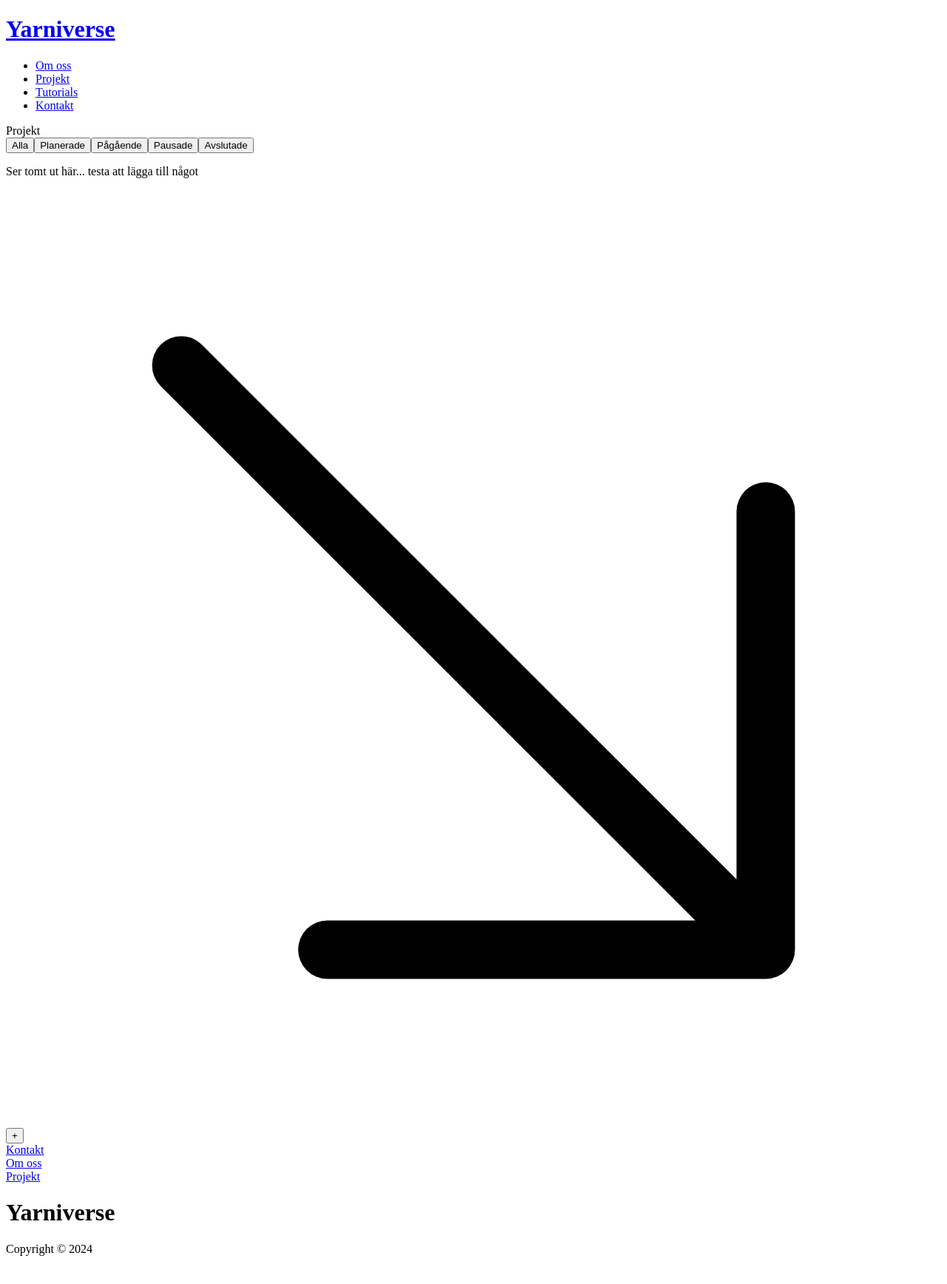
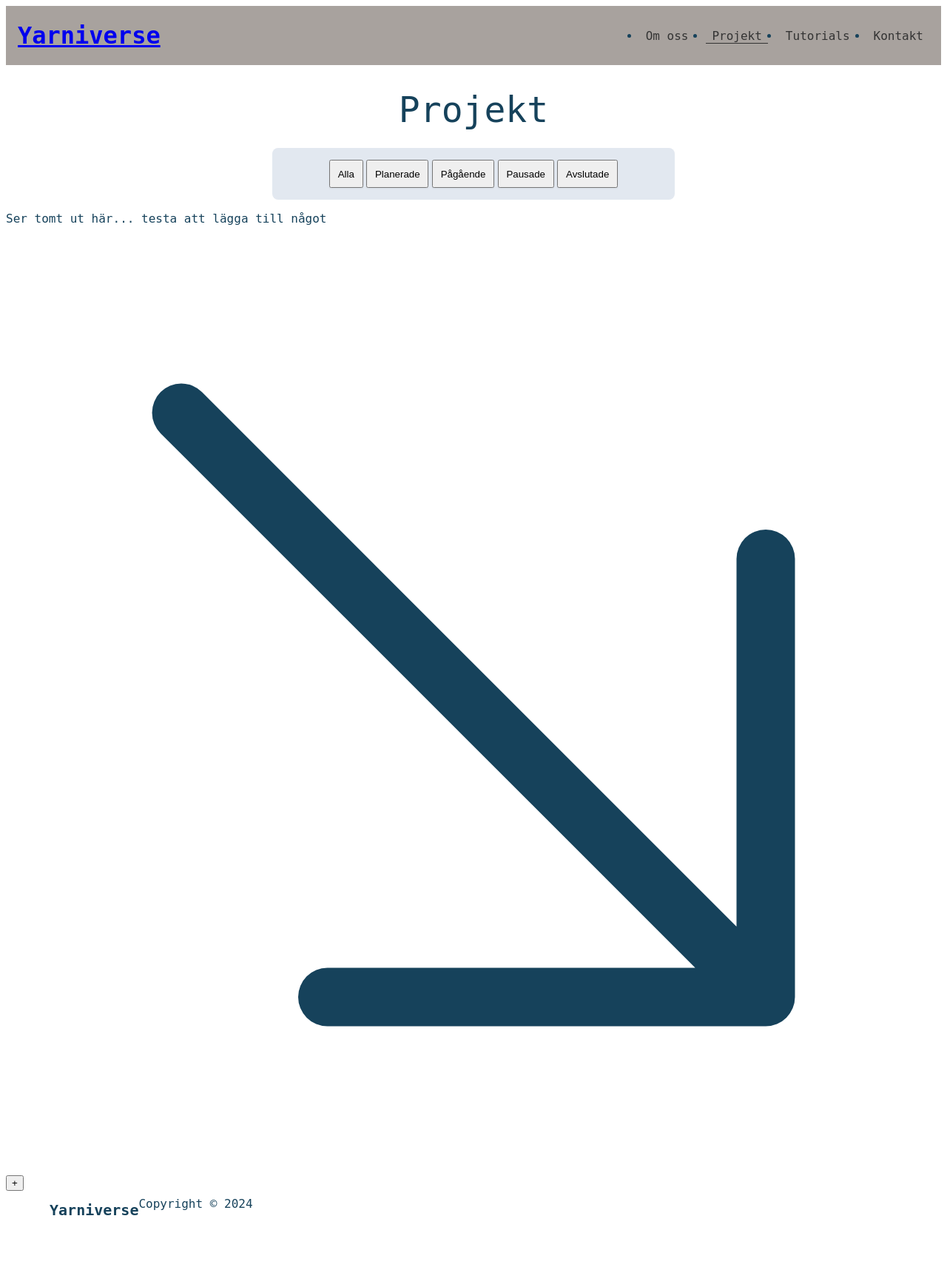
Before and after one commit to sallymaria99/Yarniverse, a React app: page /projekt in a window 1280 px wide. Shown: the top 1736 px of the page at 74% size. Before the commit the page ends 1706 px from the top, so only its background shows below. Built offline with nearby package versions, Linux system fonts and the light colour scheme; the HTML template or start-up script is replaced by a standard one.

Commit message:
trying to fix som styling

```diff
--- a/src/AppLayout.tsx
+++ b/src/AppLayout.tsx
@@ -2,19 +2,32 @@ import { Outlet } from "react-router-dom";
 import Header from "./components/Header";
 import Footer from "./components/Footer";
 import { ProjektProvider } from "./context/ProjektContext";
+import styled from "styled-components";
 
 function AppLayout() {
   return (
     <ProjektProvider>
-      <div className="flex flex-col min-h-screen font-mono">
+      <StyledAppLayout>
         <Header />
-        <main className="flex-grow">
+        <MainContent>
           <Outlet />
-        </main>
+        </MainContent>
         <Footer />
-      </div>
+      </StyledAppLayout>
     </ProjektProvider>
   );
 }
 
 export default AppLayout;
+
+const StyledAppLayout = styled.main`
+  display: flex;
+  flex-direction: column;
+  min-height: 100vh;
+  font-family: "Mono", sans-serif;
+  color: #16425b;
+`;
+
+const MainContent = styled.main`
+  flex-grow: 1;
+`;
--- a/src/components/Footer.tsx
+++ b/src/components/Footer.tsx
@@ -1,25 +1,65 @@
 import { Link } from "react-router-dom";
+import styled from "styled-components";
 
 function Footer() {
   return (
     <>
-      <footer className="bg-stone-500 font-mono">
-        <div className="text-sm">
+      <StyledFooter>
+        <FooterNav>
           <div>
-            <Link to={"/contact"}>Kontakt</Link>
+            <FooterLink to={"/contact"}>Kontakt</FooterLink>
           </div>
           <div>
-            <Link to={"/about"}>Om oss</Link>
+            <FooterLink to={"/about"}>Om oss</FooterLink>
           </div>
           <div>
-            <Link to={"/projekt"}>Projekt</Link>
+            <FooterLink to={"/projekt"}>Projekt</FooterLink>
           </div>
-        </div>
-        <h1 className="text-center text-xl pb-2">Yarniverse</h1>
-        <div className="text-sm text-center">Copyright © 2024</div>
-      </footer>
+        </FooterNav>
+        <FooterTitle>Yarniverse</FooterTitle>
+        <Copyright>Copyright © 2024</Copyright>
+      </StyledFooter>
     </>
   );
 }
 
 export default Footer;
+
+const StyledFooter = styled.footer`
+  background-color: white;
+  font-family: "mono", sans-serif;
+  display: flex;
+  flex-direction: row;
+`;
+
+const FooterNav = styled.div`
+  font-size: 0.875rem;
+  padding: 1rem 0;
+`;
+
+const FooterLink = styled(Link)`
+  display: block;
+  color: #fff;
+  padding: 0.5rem 0;
+  text-decoration: none;
+
+  &:hover {
+    text-decoration: underline;
+  }
+`;
+
+const FooterTitle = styled.h1`
+  text-align: center;
+  font-size: 1.25rem;
+  padding-bottom: 0.5rem;
+  align-items: center;
+  justify-content: center;
+`;
+
+const Copyright = styled.div`
+  font-size: 0.875;
+  text-align: center;
+  padding: 0.5rem 0;
+  align-items: center;
+  justify-content: center;
+`;
--- a/src/components/Header.tsx
+++ b/src/components/Header.tsx
@@ -1,30 +1,93 @@
 import { NavLink } from "react-router-dom";
+import styled from "styled-components";
 
 function Header() {
   return (
     <>
-      <header className="flex justify-between items-center px-4 bg-stone-500 h-12">
-        <h1 className="flex-grow-0">
+      <StyledHeader>
+        <Title>
           <NavLink to={"/"}>Yarniverse</NavLink>
-        </h1>
-        <nav className="flex-grow">
-          <ul className="flex flex-row gap-4 justify-end">
-            <li>
-              <NavLink to={"/about"}>Om oss</NavLink>
-            </li>
-            <li>
-              <NavLink to={"/projekt"}>Projekt</NavLink>
-            </li>
-            <li>
-              <NavLink to={"/tutorials"}>Tutorials</NavLink>
-            </li>
-            <li>
-              <NavLink to={"/contact"}>Kontakt</NavLink>
-            </li>
-          </ul>
-        </nav>
-      </header>
+        </Title>
+        <Navigation>
+          <NavList>
+            <NavItem>
+              <NavLink
+                to={"/about"}
+                style={({ isActive }) => (isActive ? activeStyle : undefined)}
+              >
+                Om oss
+              </NavLink>
+            </NavItem>
+            <NavItem>
+              <NavLink
+                to={"/projekt"}
+                style={({ isActive }) => (isActive ? activeStyle : undefined)}
+              >
+                Projekt
+              </NavLink>
+            </NavItem>
+            <NavItem>
+              <NavLink
+                to={"/tutorials"}
+                style={({ isActive }) => (isActive ? activeStyle : undefined)}
+              >
+                Tutorials
+              </NavLink>
+            </NavItem>
+            <NavItem>
+              <NavLink
+                to={"/contact"}
+                style={({ isActive }) => (isActive ? activeStyle : undefined)}
+              >
+                Kontakt
+              </NavLink>
+            </NavItem>
+          </NavList>
+        </Navigation>
+      </StyledHeader>
     </>
   );
 }
 export default Header;
+
+const StyledHeader = styled.header`
+  display: flex;
+  justify-content: space-between;
+  align-items: center;
+  padding: 1rem;
+  background-color: #a8a29e;
+  height: 3rem;
+`;
+
+const Title = styled.h1`
+  flex-grow: 0;
+`;
+
+const Navigation = styled.nav`
+  flex-grow: 1;
+`;
+
+const NavList = styled.ul`
+  display: flex;
+  flex-direction: row;
+  gap: 1rem;
+  justify-content: flex-end;
+`;
+
+const NavItem = styled.li`
+  position: relative;
+
+  a {
+    color: #333;
+    text-decoration: none;
+    padding: 0%.5rem 0;
+
+    a:hover {
+      border-bottom: 2px solid #333;
+    }
+  }
+`;
+
+const activeStyle = {
+  borderBottom: "1.5px solid #333",
+};
--- a/src/pages/HomePage.tsx
+++ b/src/pages/HomePage.tsx
@@ -1,5 +1,6 @@
 import React from "react";
 import { useNavigate } from "react-router-dom";
+import styled from "styled-components";
 
 export interface ImageCard {
   title: string;
@@ -16,34 +17,25 @@ const ImageCard: React.FC<ImageCard> = ({
 }) => {
   const navigate = useNavigate(); // Använder för att kunna klicka på mina cards
   return (
-    <div
-      className="relative h-72 cursor-pointer"
-      onClick={() => navigate(path)}
-    >
-      <img src={image} alt={title} className="w-full h-full object-cover" />
-      <div className="absolute inset-0 bg-black bg-opacity-70 opacity-0 hover:opacity-100 flex justify-center items-center transition-opacity duration-300">
-        <div className="text-center px-4">
-          {title && (
-            <h4 className="text-white text-lg font-bold mb-2">{title}</h4>
-          )}
-          {description && <p className="text-white">{description}</p>}
-        </div>
-      </div>
-    </div>
+    <ImageCardContainer onClick={() => navigate(path)}>
+      <CardImage src={image} alt={title} />
+      <Overlay className="overlay">
+        {title && <Title>{title}</Title>}
+        {description && <Description>{description}</Description>}
+      </Overlay>
+    </ImageCardContainer>
   );
 };
 
 function HomePage() {
   return (
-    <div className="flex flex-col justify-center items-center">
-      <div className="text-center font-mono text-4xl pt-16">
-        Yarniverse - ditt egna skaparuniversum
-      </div>
-      <div className="pt-12 font-mono text-center">
+    <HomePageContainer>
+      <MainTitle>Yarniverse - ditt egna skaparuniversum</MainTitle>
+      <Subtitle>
         En app där du samlar allt på ett ställe – dina mönster, projekt, dagbok
         och inspiration
-      </div>
-      <div className="grid grid-cols-3 gap-8 pt-36 w-full max-w-4xl font-mono mb-10">
+      </Subtitle>
+      <CardGrid>
         <ImageCard
           key="1"
           title="TUTORIAL"
@@ -63,8 +55,81 @@ function HomePage() {
           description=""
           path=""
         />
-      </div>
-    </div>
+      </CardGrid>
+    </HomePageContainer>
   );
 }
 export default HomePage;
+
+const ImageCardContainer = styled.div`
+  position: relative;
+  height: 18rem;
+  cursor: pointer;
+  &:hover .overlay {
+    opacity: 1;
+  }
+`;
+
+const CardImage = styled.img`
+  width: 100%;
+  height: 100%;
+  object-fit: cover;
+`;
+
+const Overlay = styled.div`
+  position: absolute;
+  inset: 0;
+  background-color: rgba(0, 0, 0, 0.7);
+  opacity: 0;
+  display: flex;
+  justify-content: center;
+  align-items: center;
+  transition: opacity 300ms ease-in-out;
+  text-align: center;
+  padding: 1rem;
+`;
+
+const Title = styled.h4`
+  color: #c792df;
+  font-size: 1.25rem;
+  font-weight: bold;
+  margin-bottom: 0.5rem;
+`;
+
+const Description = styled.p`
+  color: #c792df;
+`;
+
+const HomePageContainer = styled.div`
+  display: flex;
+  flex-direction: column;
+  justify-content: center;
+  align-items: center;
+  background-color: #ffffff /* #d9dcd6 */;
+`;
+
+const MainTitle = styled.div`
+  text-align: center;
+  font-family: "Mono", sans-serif;
+  font-size: 2.5rem;
+  padding-top: 4rem;
+  color: #243d24;
+`;
+
+const Subtitle = styled.div`
+  padding-top: 3rem;
+  font-family: "Mono", sans-serif;
+  text-align: center;
+  color: #243d24;
+`;
+
+const CardGrid = styled.div`
+  display: grid;
+  grid-template-columns: repeat(3, 1fr);
+  gap: 2rem;
+  padding-top: 9rem;
+  width: 100%;
+  max-width: 64rem;
+  font-family: "Mono", sans-serif;
+  margin-bottom: 2.5rem;
+`;
--- a/src/pages/projekt.tsx
+++ b/src/pages/projekt.tsx
@@ -2,6 +2,7 @@ import { ArrowDownRightIcon } from "@heroicons/react/24/solid";
 import { useNavigate, useParams } from "react-router-dom";
 import { ProjektSchema } from "../projektData";
 import { useProjekt } from "../context/ProjektContext";
+import styled from "styled-components";
 
 function ProjectPage() {
   const navigate = useNavigate();
@@ -19,37 +20,25 @@ function ProjectPage() {
     : projekt;
 
   return (
-    <div className="relative">
-      <div className="text-center text-3xl pt-8 pb-6">Projekt</div>
-      <div className="flex justify-center items-center space-x-1 bg-gray-200 p-4 rounded-lg max-w-md mx-auto">
-        <button onClick={() => navigate("/projekt")}>
+    <ProjectContainer>
+      <Title>Projekt</Title>
+      <ButtonContainer>
+        <StyledButton onClick={() => navigate("/projekt")}>
           <span>Alla</span>
-        </button>
-        <button
-          onClick={() => navigate("/projekt/planerade")}
-          className="flex flex-col items-center p-2 bg-white rounded-lg shadow hover:bg-gray-100"
-        >
+        </StyledButton>
+        <StyledButton onClick={() => navigate("/projekt/planerade")}>
           <span>Planerade</span>
-        </button>
-        <button
-          onClick={() => navigate("/projekt/pågående")}
-          className="flex flex-col items-center p-2 bg-white rounded-lg shadow hover:bg-gray-100"
-        >
+        </StyledButton>
+        <StyledButton onClick={() => navigate("/projekt/pågående")}>
           <span>Pågående</span>
-        </button>
-        <button
-          onClick={() => navigate("/projekt/pausade")}
-          className="flex flex-col items-center p-2 bg-white rounded-lg shadow hover:bg-gray-100"
-        >
+        </StyledButton>
+        <StyledButton onClick={() => navigate("/projekt/pausade")}>
           <span>Pausade</span>
-        </button>
-        <button
-          onClick={() => navigate("/projekt/avslutade")}
-          className="flex flex-col items-center p-2 bg-white rounded-lg shadow hover:bg-gray-100"
-        >
+        </StyledButton>
+        <StyledButton onClick={() => navigate("/projekt/avslutade")}>
           <span>Avslutade</span>
-        </button>
-      </div>
+        </StyledButton>
+      </ButtonContainer>
 
       {filteredProjekt.length > 0 ? (
         <div>
@@ -82,8 +71,42 @@ function ProjectPage() {
           +
         </button>
       </div>
-    </div>
+    </ProjectContainer>
   );
 }
 
 export default ProjectPage;
+
+const ProjectContainer = styled.div`
+  position: relative;
+`;
+
+const Title = styled.div`
+  text-align: center;
+  font-size: 3rem;
+  padding-top: 2rem;
+  padding-bottom: 1.5rem;
+`;
+
+const ButtonContainer = styled.div`
+  display: flex;
+  justify-content: center;
+  align-items: center;
+  gap: 0.3rem;
+  background-color: #e2e8f0;
+  padding: 1rem;
+  border-radius: 0.5rem;
+  max-width: 32rem;
+  margin: auto;
+`;
+
+const StyledButton = styled.button`
+  display: flex;
+  flex-direction: column;
+  align-items: center;
+  padding: 0.6rem;
+  box-shadow: 0px 1px 2px rgba(0, 0, 0, 0.05);
+  &:hover {
+    background-color: #f7fafc;
+  }
+`;
--- a/src/projektData.ts
+++ b/src/projektData.ts
@@ -12,6 +12,7 @@ export interface ProjektSchema {
   size: string;
 }
 
+//Behöver denna vara kvar?
 export const mockedProjekt: ProjektSchema[] = [
   {
     id: "1",
@@ -27,5 +28,3 @@ export const mockedProjekt: ProjektSchema[] = [
     size: "2xl",
   },
 ];
-
-//FormHook
```
